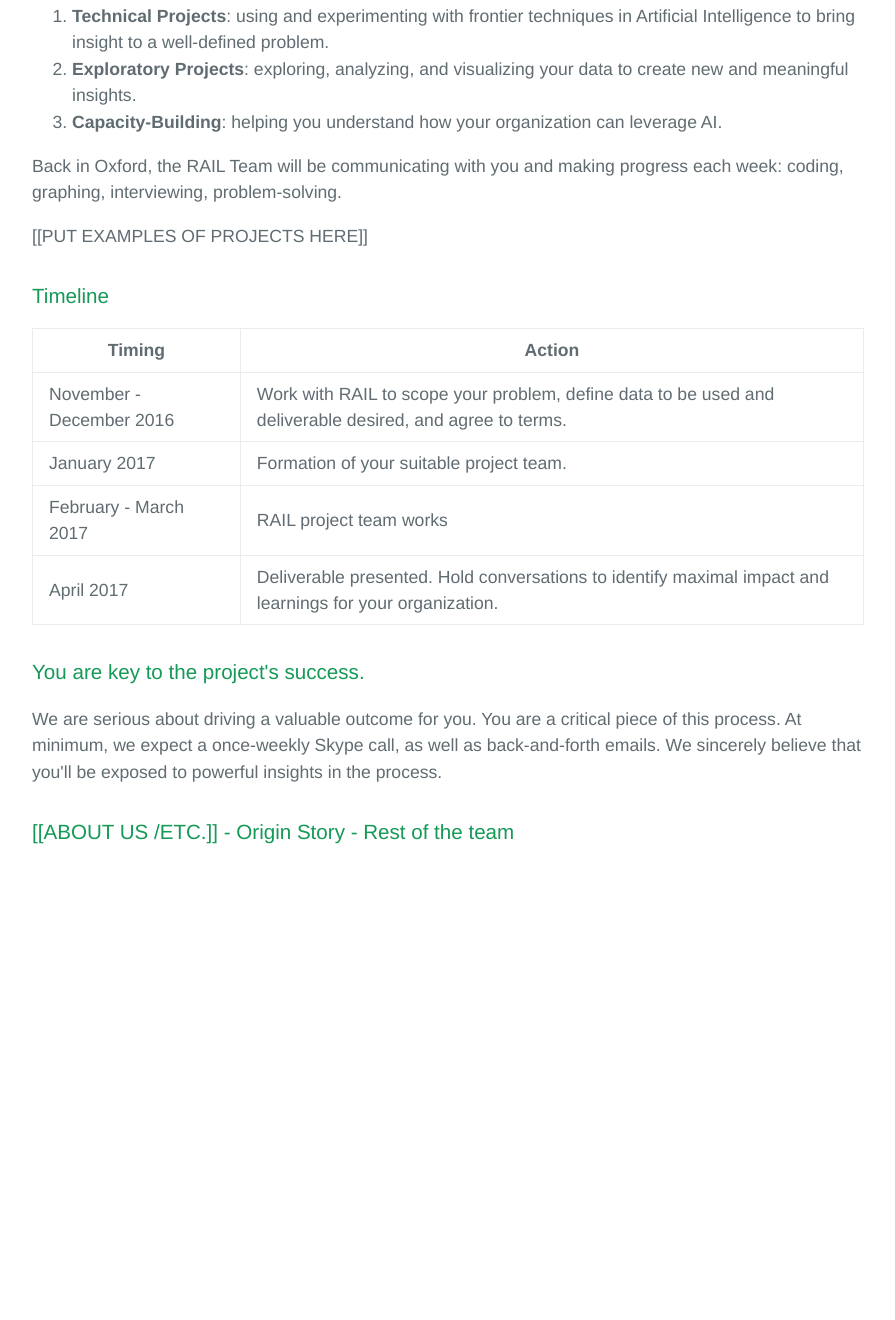
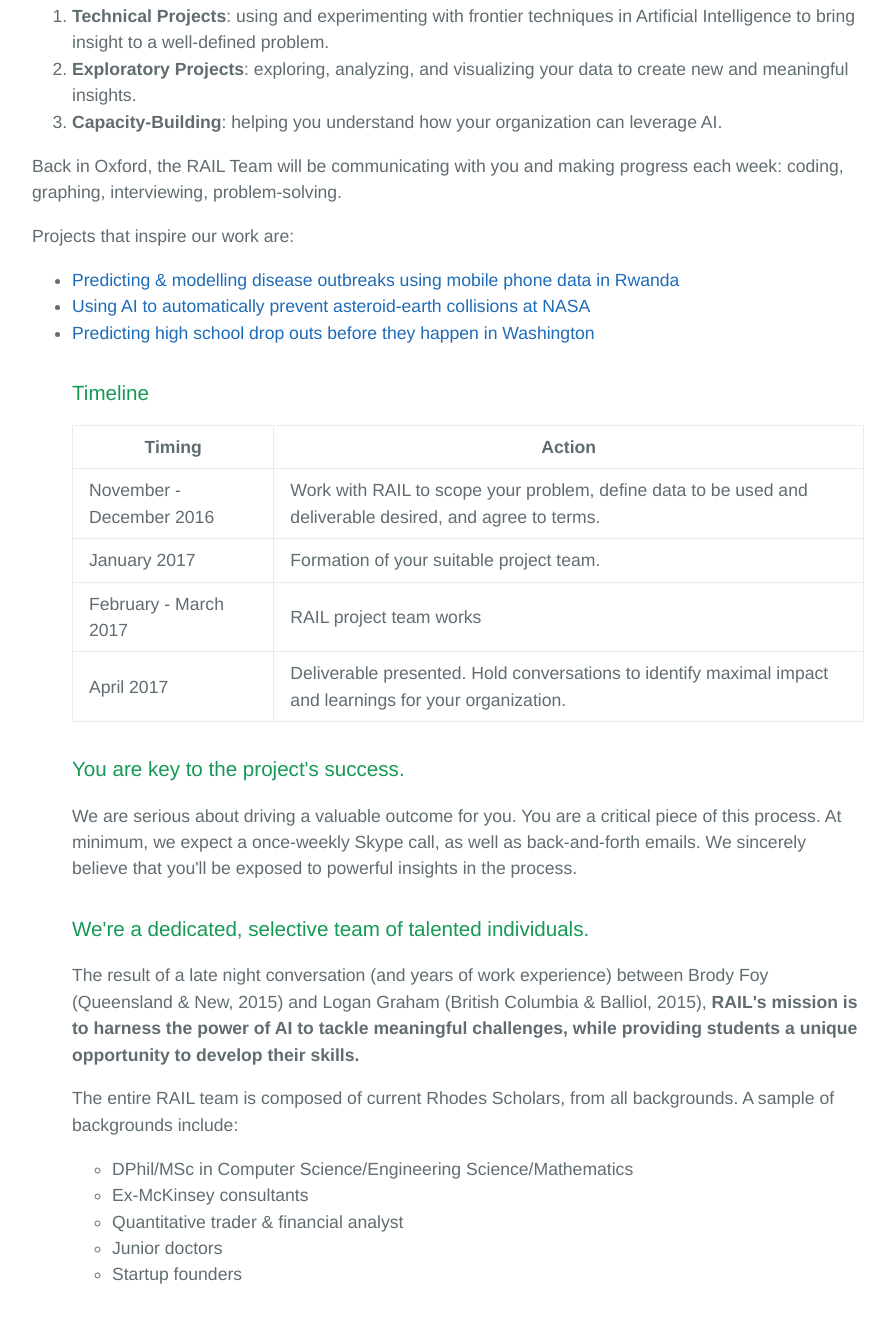
Before and after one commit to rhodesai/rhodesai.github.io, a plain HTML site: page about.html in a window 1280 px wide. Shown: the part 721-2041 px from the top of the page, without its empty margins (192-1087 px from the left). Before the commit the page ends 1617 px from the top, so only its background shows below. Drawn offline with Linux system fonts and the light colour scheme.

Commit message:
Update About page

```diff
--- a/about.html
+++ b/about.html
@@ -49,7 +49,11 @@
       <p>Back in Oxford, the RAIL Team will be communicating with you and making
       progress each week: coding, graphing, interviewing, problem-solving.</p>
 
-    <p>[[PUT EXAMPLES OF PROJECTS HERE]]</p>
+      <p>Projects that inspire our work are:</p>
+      <ul>
+        <li><a href = 'http://ai-d.org/research.html'>Predicting & modelling disease outbreaks using mobile phone data in Rwanda</a></li>
+        <li><a href='http://www.frontierdevelopmentlab.org/#/'>Using AI to automatically prevent asteroid-earth collisions at NASA</a></li>
+        <li><a href="https://customers.microsoft.com/en-US/story/tacomapublicschoolsstory">Predicting high school drop outs before they happen in Washington</a></li>
 
       <h3>Timeline</h3>
         <table class="table table-striped table-bordered">
@@ -87,9 +91,17 @@
         call, as well as back-and-forth emails. We sincerely believe that you'll
         be exposed to powerful insights in the process.</p>
 
-    <h3>[[ABOUT US /ETC.]]
-      - Origin Story
-      - Rest of the team
+      <h3>We're a dedicated, selective team of talented individuals.</h3>
+      <p>The result of a late night conversation (and years of work experience) between Brody Foy (Queensland & New, 2015) and Logan Graham (British Columbia & Balliol, 2015), <b>RAIL's mission is to harness the power of AI to tackle meaningful challenges, while providing students a unique opportunity to develop their skills.</b></p>
+
+      <p>The entire RAIL team is composed of current Rhodes Scholars, from all backgrounds. A sample of backgrounds include:</p>
+      <ul>
+        <li>DPhil/MSc in Computer Science/Engineering Science/Mathematics</li>
+        <li>Ex-McKinsey consultants</li>
+        <li>Quantitative trader & financial analyst</li>
+        <li>Junior doctors</li>
+        <li>Startup founders</li>
+      </ul>
     </section>
   </body>
 </html>
```
Lines whose indentation alone changed are shown as unchanged.
